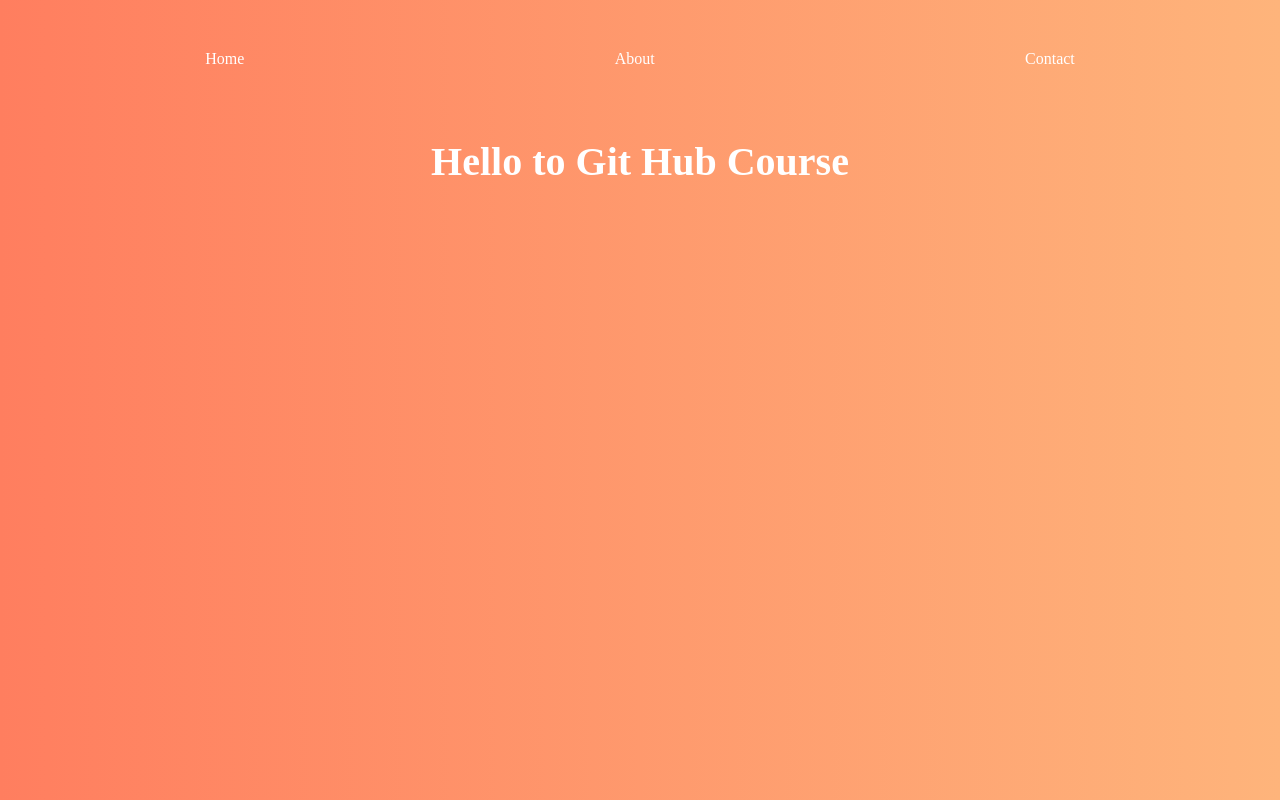
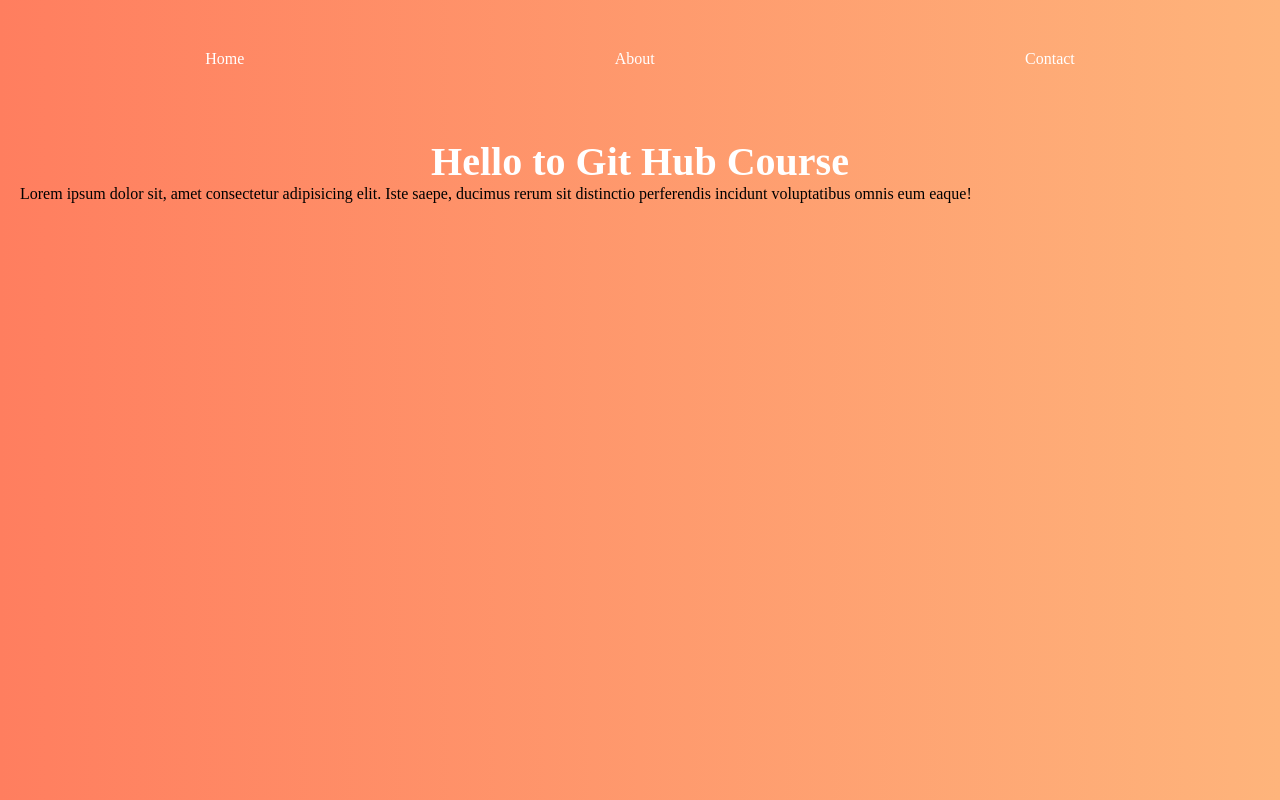
Before and after one commit to mohamedayman2346/gitthree, a plain HTML site: page index.html in a window 1280 px wide. Drawn offline with Linux system fonts and the light colour scheme.

Commit message:
modified index add p

```diff
--- a/index.html
+++ b/index.html
@@ -17,6 +17,7 @@
     </nav>
 
     <h1>Hello to Git Hub Course</h1>
+    <p>Lorem ipsum dolor sit, amet consectetur adipisicing elit. Iste saepe, ducimus rerum sit distinctio perferendis incidunt voluptatibus omnis eum eaque!</p>
 </header>
 </body>
 </html>
```
Also changed, not shown: 2 other files.
